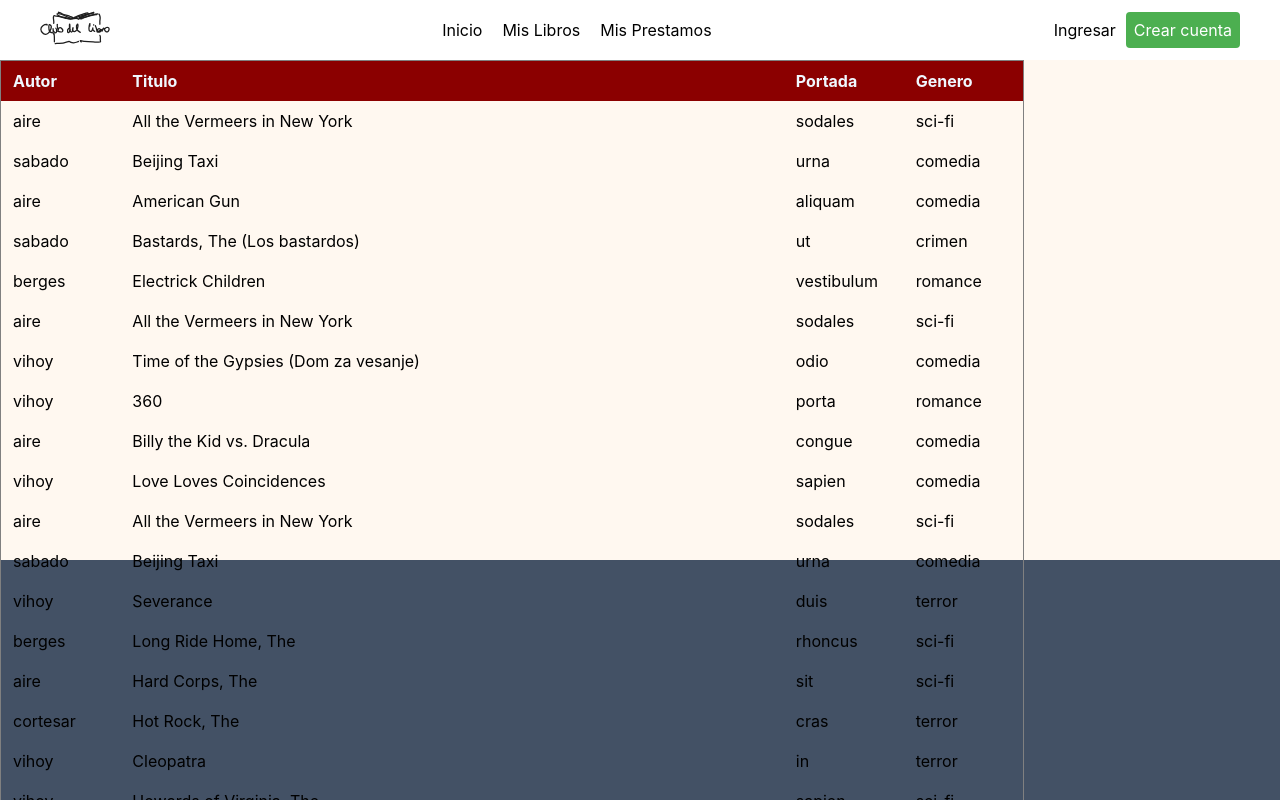
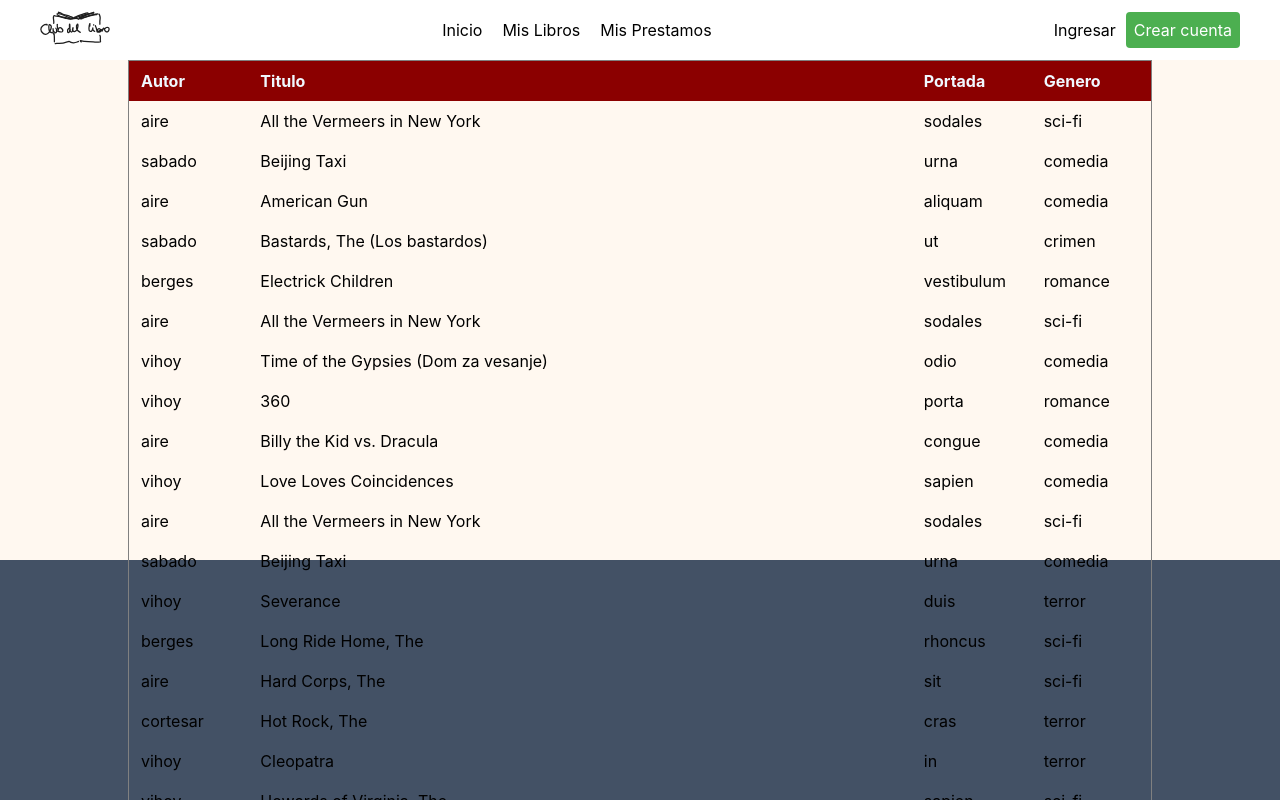
Before and after one commit to bacarvalho/tp2-GRUPO-05-front, a React (Create React App) app: page / in a window 1280 px wide. Shown: the top 800 px of the page. Built offline with nearby package versions, Linux system fonts and the light colour scheme.

Commit message:
Update index.js

```diff
--- a/src/components/Table/index.js
+++ b/src/components/Table/index.js
@@ -17,6 +17,7 @@ export const Table = () => {
     const { getTableProps, getTableBodyProps, headerGroups, rows, prepareRow} = tableInstance;
 
     return (
+        <div className='table-container'>
             <table {...getTableProps()}>
                     <thead>
                     {headerGroups.map((headerGroup) => (
@@ -52,5 +53,7 @@ export const Table = () => {
                     </tbody>
 
                 </table>
+        </div>
+
     )
   }
```
Lines whose indentation alone changed are shown as unchanged.
